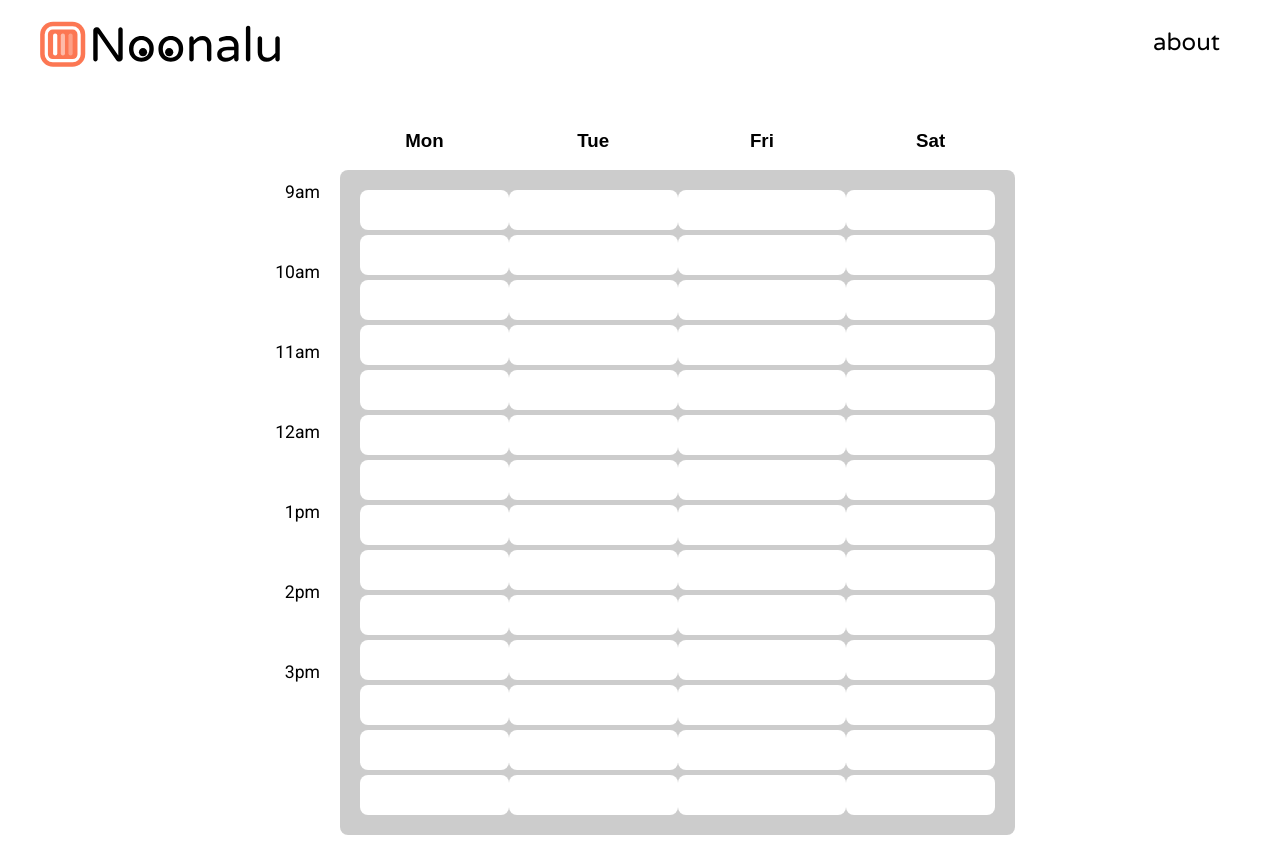
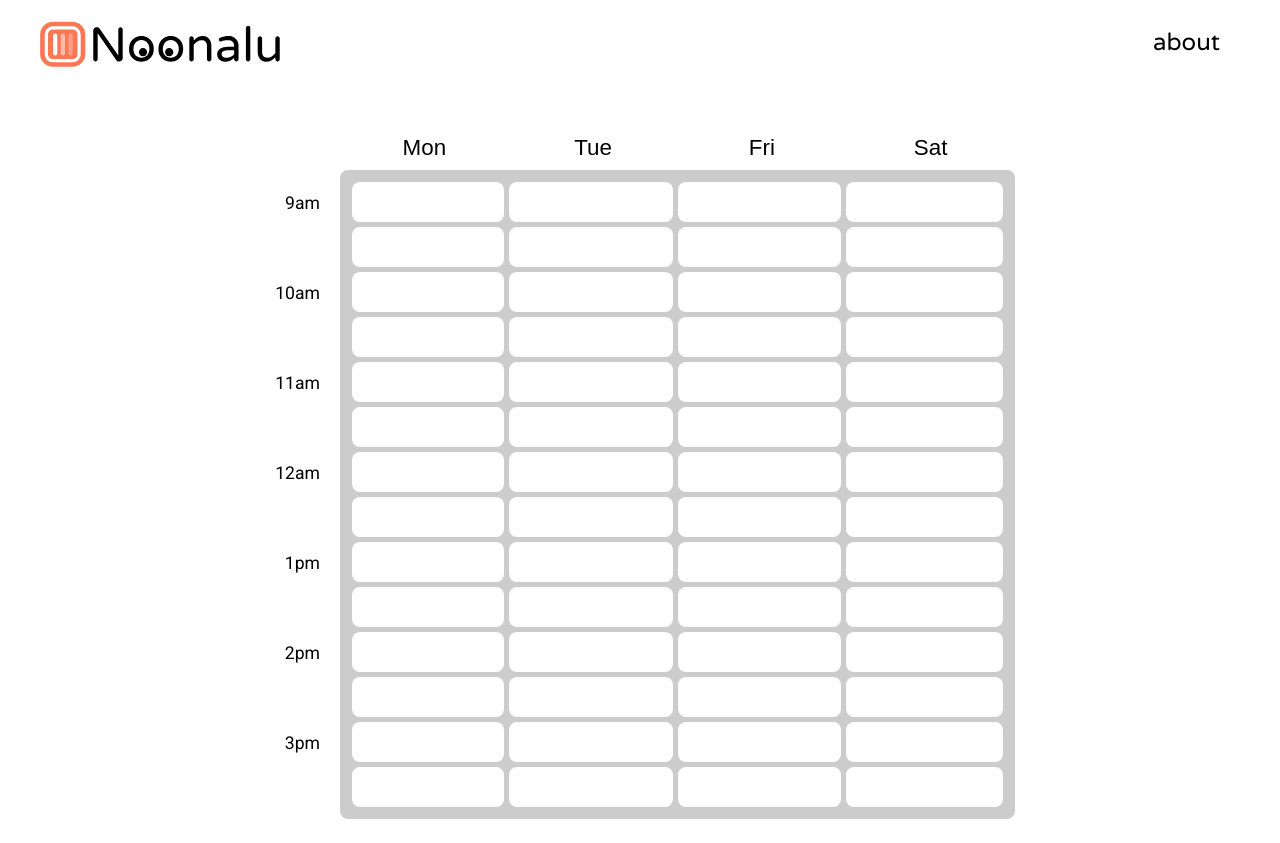
Before and after one commit to noonalu/noonalu-web, a Vue app: page /#/calendar in a window 1280 px wide. Built offline with nearby package versions, Linux system fonts and the light colour scheme.

Commit message:
Second styling pass

```diff
--- a/src/components/calendar/Calendar.vue
+++ b/src/components/calendar/Calendar.vue
@@ -112,6 +112,8 @@
 		display: grid;
 		justify-content: center;
 
+		$outerPad: 12px;
+
 		// HACK: Style background for the calendar
 		// Since we can't style around row gaps,
 		// we need to do some manual... adjustments.
@@ -121,37 +123,47 @@
 		// The first actual column is the legend.
 		&>div {
 
-			// Border radius only on edges of first & last "real" col
-			// (I can't believe this works...)
+			&::v-deep .incrementContainer {
+				padding: $outerPad 0;
+			}
+
+			// First day col
 			&:nth-child(2) {
 				// needs to know it's the "second" col
 				// (first in list of days)
 				&::v-deep .incrementContainer {
 					border-radius: 8px 0 0 8px;
-					padding-left: 20px;
+					padding-left: $outerPad;
 				}
 			}
 
+			// Add spacing to inner elements
+			&:not(&:last-child) {
+				&::v-deep .incrementContainer {
+					padding-right: 5px;
+				}
+			}
+
+			// Last day col
 			&:last-child {
 				&::v-deep .incrementContainer {
 					border-radius: 0 8px 8px 0;
-					padding-right: 20px;
+					padding-right: $outerPad;
 				}
 			}
 		}
 
 		#legend {
 			display: grid;
+			row-gap: 5px;
 			grid-template-rows: repeat(v-bind('timeRangeLength'), 40px);
 			background-color: white;
+			user-select: none;
 
 			p {
+				// background-color: $primary;
 				grid-row: span 2;
 				font-size: 1.1rem;
-				margin: 0;
-				// TODO: halfway thru first day height, eyeballing for now
-				padding-top: 12px;
-				// background-color: $primary;
 				padding-right: 20px;
 				text-align: right;
 
--- a/src/components/calendar/Day.vue
+++ b/src/components/calendar/Day.vue
@@ -81,16 +81,23 @@
 <style scoped lang="scss">
 
 	.day {
-		display: grid;
 		user-select: none;
+
+		h3 {
+			font-size: 1.4rem;
+			text-align: center;
+			height: 40px;
+			margin: 0;
+			padding-top: 5px; // Bump a bit closer
+			font-weight: normal;
+			background-color: white;
+		}
 	}
 
 	.incrementContainer {
-		$pad: 20px;
-		background-color: rgba(black, 0.2);
-		padding: $pad 0;
 		display: grid;
 		row-gap: 5px;
+		background-color: rgba(black, 0.2);
 	}
 
 	// The selected "day" element
@@ -100,11 +107,5 @@
 		color: black;
 	}
 
-	h3 {
-		text-align: center;
-		height: 40px;
-		margin: 0;
-		background-color: white;
-	}
 
 </style>
```
